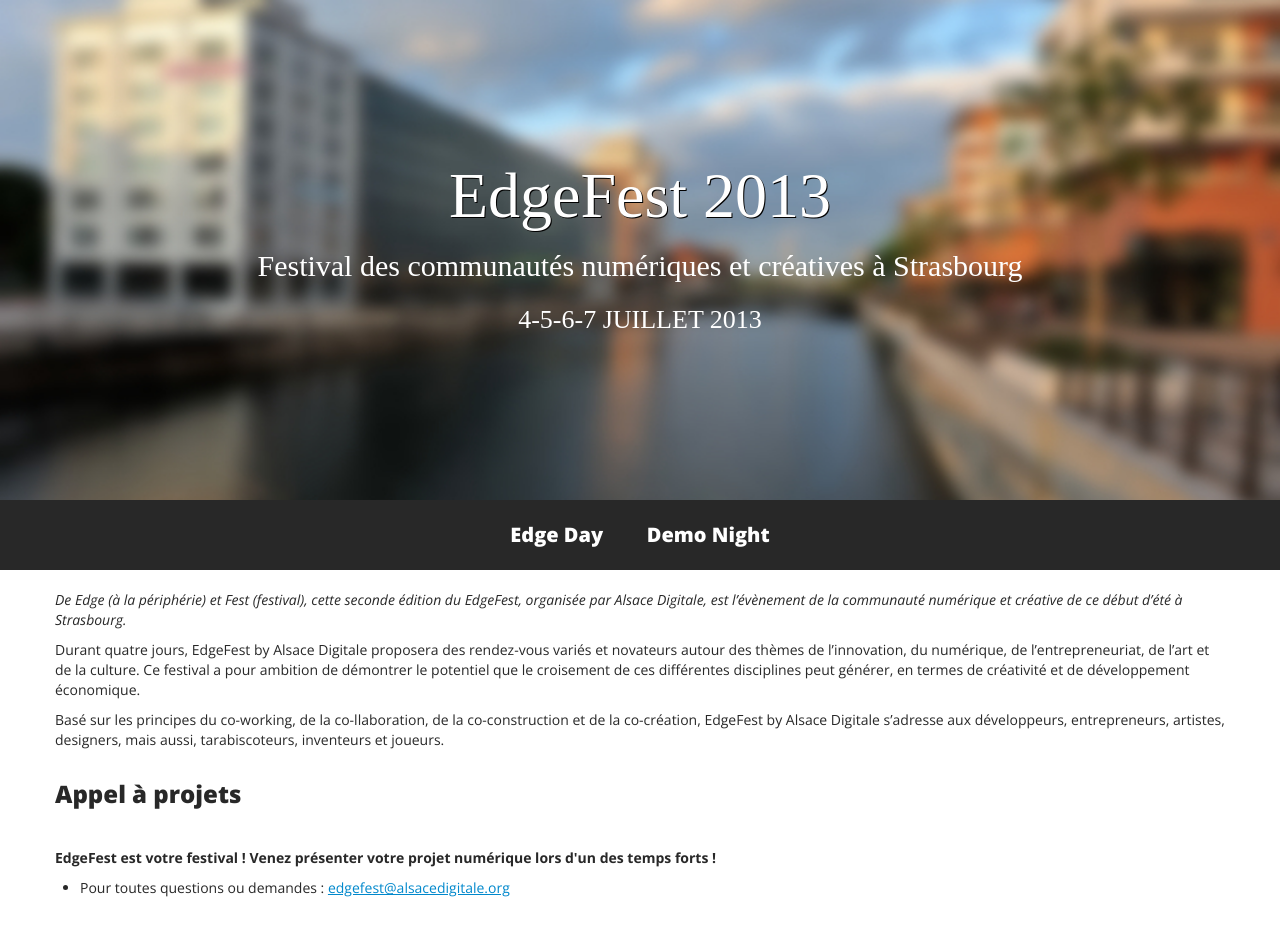
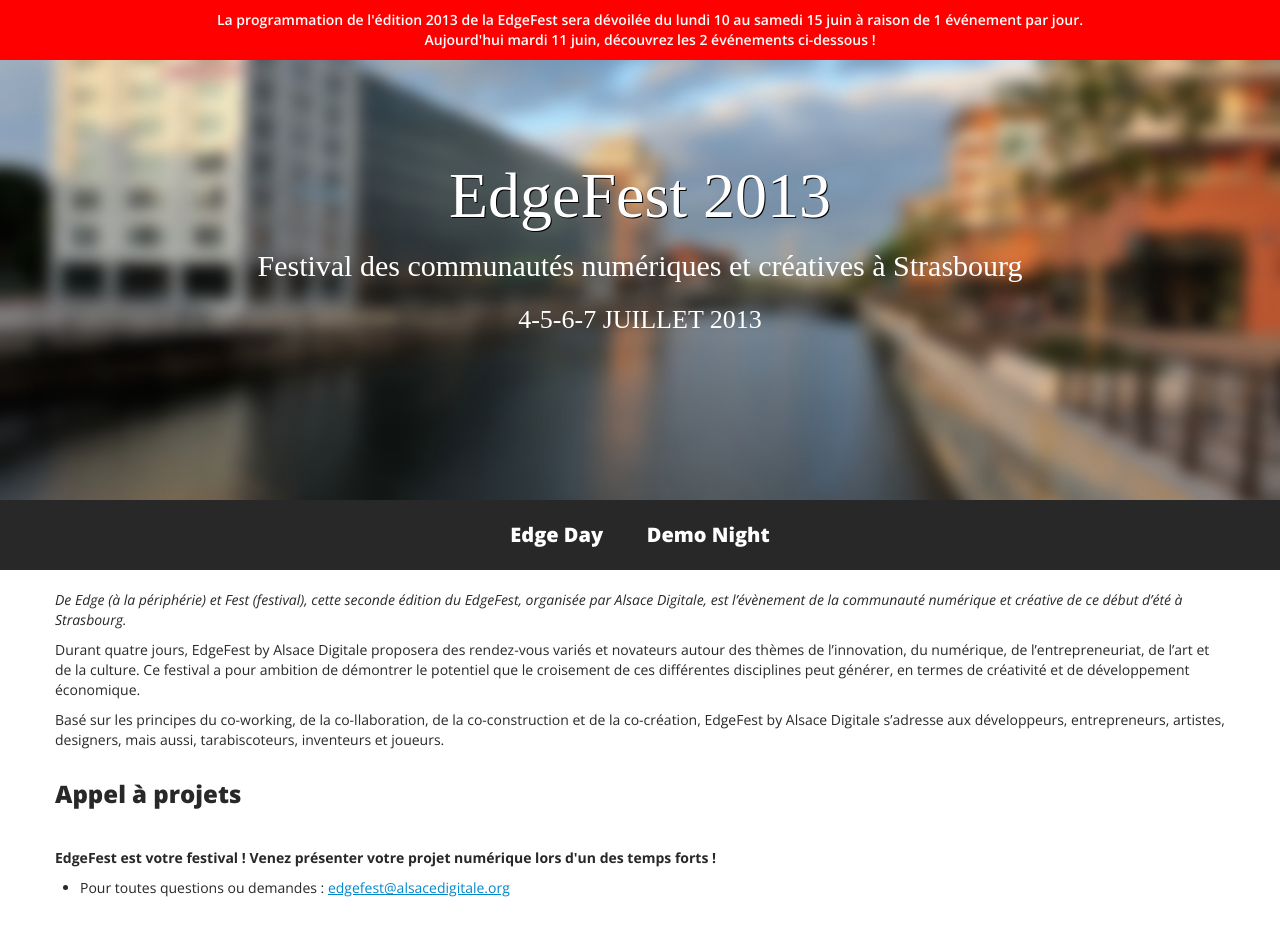
Before and after one commit to AlsaceDigitale/edgefest, a Jekyll site: the page built from index.html, in a window 1280 px wide. Shown: the top 952 px of the page. Built offline with Jekyll 4.4.1, drawn with Linux system fonts in a browser that asks for light colours; some web fonts are replaced.

Commit message:
added sticky note

```diff
--- a/_layouts/default.html
+++ b/_layouts/default.html
@@ -32,6 +32,11 @@
   </head>
 
   <body>
+    <div class="sticky">
+      La programmation de l'édition 2013 de la EdgeFest sera dévoilée du lundi 10 au samedi 15 juin à raison de 1 événement par jour.
+      <br/>
+      Aujourd'hui mardi 11 juin, découvrez les 2 événements ci-dessous !
+    </div>
     <header>
       <div class="container">
         <a href="/" class="mainlink">
--- a/css/extra.css
+++ b/css/extra.css
@@ -211,6 +211,17 @@
   font-weight: 800;
 }
 
+.sticky {
+  background-color: red;
+  color: white;
+  padding: 10px;
+  text-align: center;
+  font-weight: 600;
+  position: absolute;
+  top: 0;
+  width: 100%;
+}
+
 @media screen and (max-width: 767px) {
   body {
     padding-left: 0;
```
